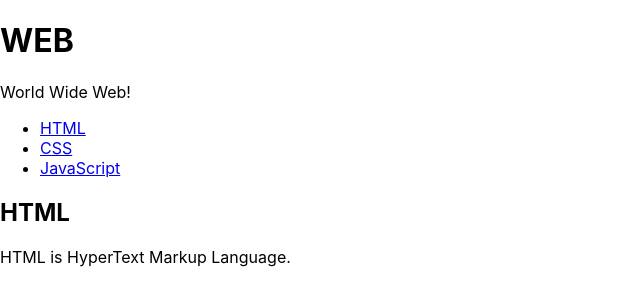
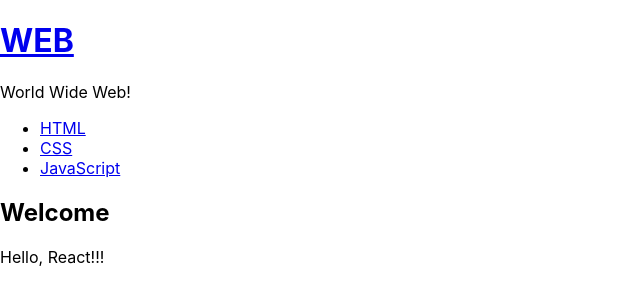
Before and after one commit to intersoom/ReactStudy, a React (Create React App) app: page / in a window 1280 px wide. Shown: the top 306 px of the page, without its empty margins (0-640 px from the left). Built offline with nearby package versions, Linux system fonts and the light colour scheme.

Commit message:
#04 섹션 4 완료!

```diff
--- a/src/App.js
+++ b/src/App.js
@@ -8,7 +8,10 @@
   constructor(props){
     super(props);
     this.state = {
+      mode: 'welcome',
       subject:{title: 'WEB', sub: 'World Wide Web!'},
+      welcome:{title:'Welcome', desc:'Hello, React!!!'},
+      selected_content_id: 2,
       contents:[
         {id:1, title:'HTML', desc:'HTML is HyperText....'},
         {id:2, title:'CSS', desc:'CSS is for design'},
@@ -16,16 +19,47 @@
       ]
     }
   }
+
+
   render(){
+    var _title, _desc = null;
+    if(this.state.mode === 'welcome'){
+      _title = this.state.welcome.title;
+      _desc = this.state.welcome.desc;
+    } else if (this.state.mode === 'read'){
+      var i = 0;
+      while (i < this.state.contents.length){
+        var data = this.state.contents[i];
+        if (data.id === this.state.selected_content_id){
+          _title = data.title;
+          _desc = data.desc;
+          break;
+        }
+        i += 1;
+      }
+
+    }
     return(
       <div>
         <Subject
           title={this.state.subject.title}
-          sub={this.state.subject.sub} >
+          sub={this.state.subject.sub}
+          onChangePage = {function(){
+            this.setState({mode: 'welcome'})
+          }.bind(this)}
+        >
+
         </Subject>
-        <TOC data={this.state.contents}>
+        <TOC
+        onChangePage = {function(id){
+          this.setState({
+              mode: 'read',
+              selected_content_id: Number(id)
+          });
+        }.bind(this)}
+        data={this.state.contents}>
         </TOC>
-        <Content title="HTML" sub="HTML is HyperText Markup Language."></Content>
+        <Content title={_title} sub={_desc}></Content>
       </div>
     )
   }
--- a/src/components/Subject.js
+++ b/src/components/Subject.js
@@ -4,7 +4,7 @@
     render(){
       return(
         <header>
-          <h1>{this.props.title}</h1>
+          <h1><a href="/">{this.props.title}</a></h1>
           {this.props.sub}
         </header>
       );
--- a/src/components/TOC.js
+++ b/src/components/TOC.js
@@ -7,8 +7,17 @@
       var i = 0;
 
       while (i < data.length){
-        lists.push(<li key={data[i].id}><a href={"/content/"+data[i].id}>{data[i].title}</a></li>);
-        i = i + 1;
+        lists.push(
+          <li key={data[i].id}>
+          <a
+            href={"/content/"+data[i].id}
+            data-id = {data[i].id}
+            onClick = {function(e){
+              e.preventDefault();
+              this.props.onChangePage(e.target.dataset.id);
+            }.bind(this)}
+            >{data[i].title}</a></li>);
+          i = i + 1;
       }
       return(
         <nav>
```
